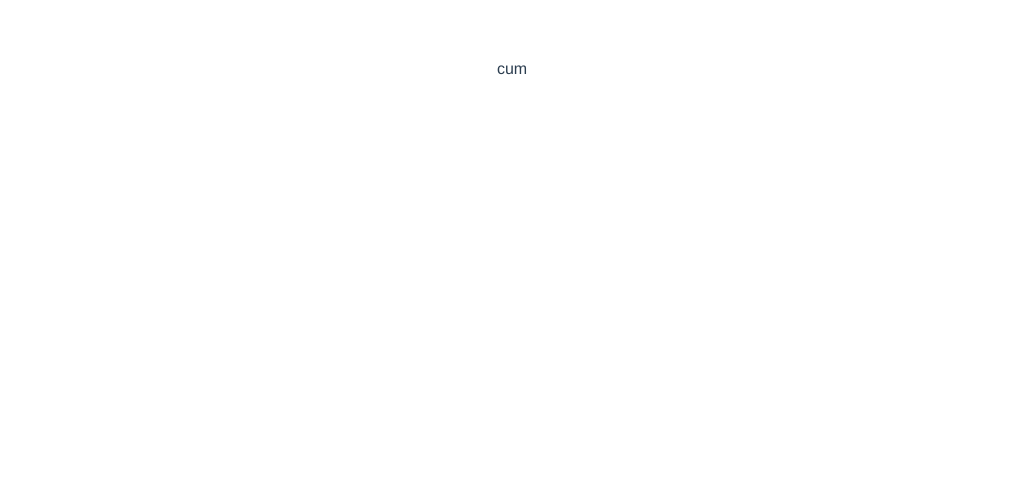
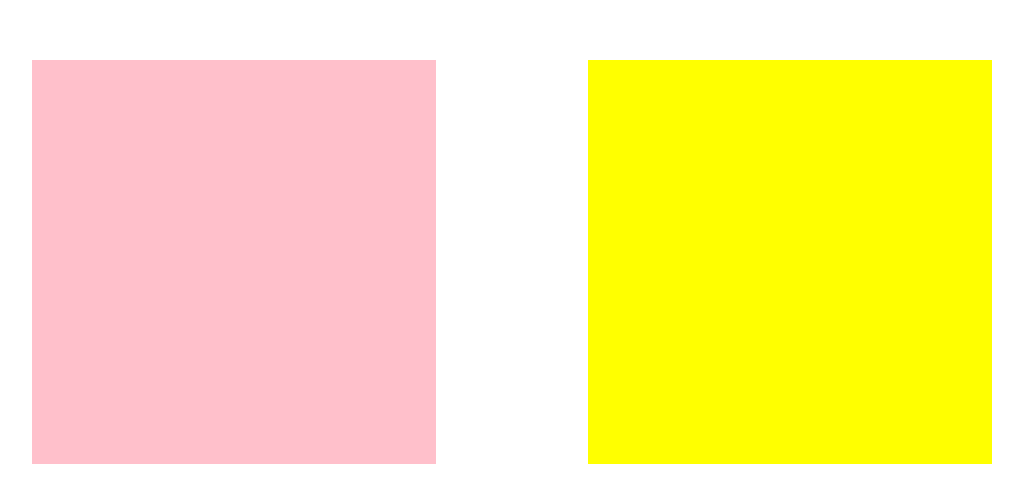
Before and after one commit to Erwan228/im-bored, a Vue app in the folder spamtons-pov/: page / in a window 1280 px wide. Shown: the top 502 px of the page, without its empty margins (128-1151 px from the left). Built offline with nearby package versions, Linux system fonts and the light colour scheme.

Commit message:
Update App.vue

```diff
--- a/spamtons-pov/src/App.vue
+++ b/spamtons-pov/src/App.vue
@@ -1,5 +1,7 @@
 <template>
-  <p>cum</p>
+  <div id="divflex">
+    <div id="pink" class="eyes"></div><div id="yello" class="eyes"></div>
+  </div>
 </template>
 
 <script>
@@ -19,4 +21,18 @@ export default {
   color: #2c3e50;
   margin-top: 60px;
 }
+#divflex{
+  display:flex;
+  justify-content: space-evenly;
+}
+.eyes{
+  height: 404px;
+  width: 404px;
+}
+#pink{
+  background-color: pink;
+}
+#yello{
+  background-color: yellow;
+}
 </style>
```
